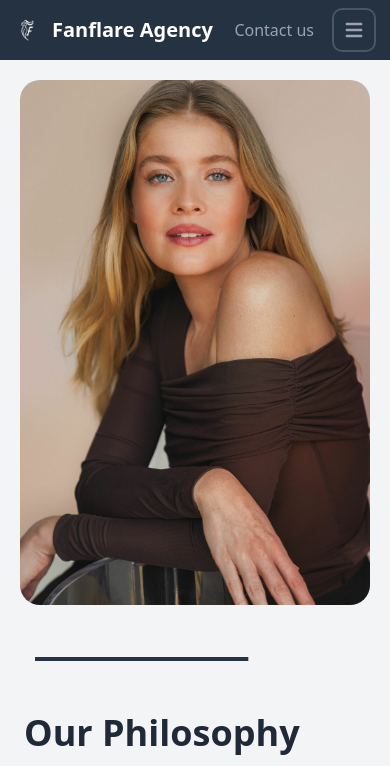
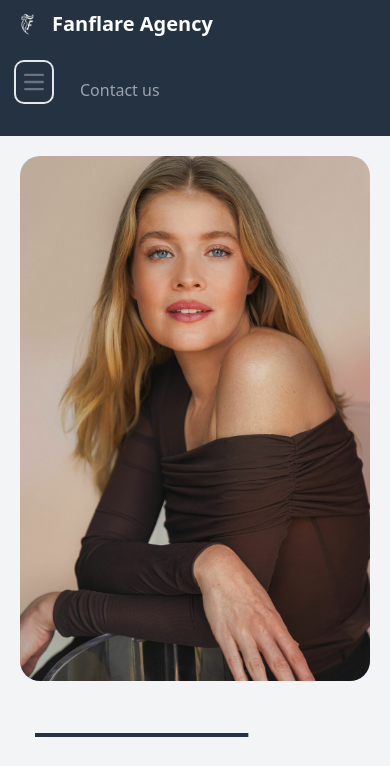
Before and after one commit to zuwi/fanflare, a plain HTML site: page index.html in a window 390 px wide. Both pictures are taken after a click on the button "Open main menu". Shown: the top 766 px of the page. Drawn offline with nearby package versions, Linux system fonts and the light colour scheme.

Commit message:
toggle header in mobile view

```diff
--- a/header.html
+++ b/header.html
@@ -6,25 +6,21 @@
                 <span class="text-white self-center text-xl font-semibold whitespace-nowrap">Fanflare Agency</span>
             </a>
             <div class="flex items-center lg:order-2">
-                <a href="contact.html" id="contact-link"
-                   class="block py-2 pr-4 pl-3 text-gray-400 lg:hover:text-white hover:bg-gray-700 hover:text-white lg:hover:bg-transparent border-gray-700 lg:hover:bg-transparent lg:border-0 lg:hover:text-primary-700 lg:p-0">
-                    Contact us
-                </a>
-                <button data-collapse-toggle="mobile-menu-2" type="button"
-                        class="text-gray-400 hover:bg-gray-700 focus:ring-gray-600 inline-flex items-center p-2 ml-1 text-sm rounded-lg lg:hidden focus:outline-none focus:ring-2"
-                        aria-controls="mobile-menu-2" aria-expanded="false">
+                <button id="mobile-menu-button" data-collapse-toggle="navbar-default" type="button" class="inline-flex items-center p-2 w-10 h-10 justify-center text-sm text-gray-500 rounded-lg md:hidden hover:bg-gray-100 focus:outline-none focus:ring-2 focus:ring-gray-200 dark:text-gray-400 dark:hover:bg-gray-700 dark:focus:ring-gray-600" aria-controls="navbar-default" aria-expanded="false">
                     <span class="sr-only">Open main menu</span>
-                    <svg class="w-6 h-6" fill="currentColor" viewBox="0 0 20 20" xmlns="http://www.w3.org/2000/svg">
-                        <path fill-rule="evenodd"
-                              d="M3 5a1 1 0 011-1h12a1 1 0 110 2H4a1 1 0 01-1-1zM3 10a1 1 0 011-1h12a1 1 0 110 2H4a1 1 0 01-1-1zM3 15a1 1 0 011-1h12a1 1 0 110 2H4a1 1 0 01-1-1z"
-                              clip-rule="evenodd"></path>
-                    </svg>
-                    <svg class="hidden w-6 h-6" fill="currentColor" viewBox="0 0 20 20" xmlns="http://www.w3.org/2000/svg">
-                        <path fill-rule="evenodd"
-                              d="M4.293 4.293a1 1 0 011.414 0L10 8.586l4.293-4.293a1 1 0 111.414 1.414L11.414 10l4.293 4.293a1 1 0 01-1.414 1.414L10 11.414l-4.293 4.293a1 1 0 01-1.414-1.414L8.586 10 4.293 5.707a1 1 0 010-1.414z"
-                              clip-rule="evenodd"></path>
+                    <svg class="w-5 h-5" aria-hidden="true" xmlns="http://www.w3.org/2000/svg" fill="none" viewBox="0 0 17 14">
+                        <path stroke="currentColor" stroke-linecap="round" stroke-linejoin="round" stroke-width="2" d="M1 1h15M1 7h15M1 13h15"/>
                     </svg>
                 </button>
+                <div class="hidden w-full md:block md:w-auto" id="navbar-default">
+                    <ul class="font-medium flex flex-col p-4 md:p-0 mt-4 rounded-lg space-y-4 md:space-y-0 md:flex-row md:space-x-8 rtl:space-x-reverse md:mt-0 md:border-0">
+                        <li>
+                            <a id="contact-link" href="contact.html" class="block py-2 px-3 text-gray-400 hover:bg-gray-700 hover:text-white border-gray-700 lg:text-Gray-400 lg:hover:text-gray-400 lg:hover:bg-transparent lg:border-0 lg:p-0" aria-current="page">
+                                Contact us
+                            </a>
+                        </li>
+                    </ul>
+                </div>
             </div>
         </div>
     </nav>
--- a/index.html
+++ b/index.html
@@ -263,6 +263,18 @@
             .then(response => response.text())
             .then(data => {
               document.getElementById('header-placeholder').innerHTML = data;
+
+              // Ermöglicht das Aufklappen/Einklappen des Headers für Mobiles.
+              // Füge den Event-Listener für den Button erst hinzu, nachdem der Header geladen wurde
+              const mobileMenuButton = document.getElementById('mobile-menu-button');
+              if (mobileMenuButton) {
+                mobileMenuButton.addEventListener('click', function() {
+                  const menu = document.getElementById('navbar-default');
+                  if (menu) {
+                    menu.classList.toggle('hidden');
+                  }
+                });
+              }
             });
     // Load the external footer file and inject it into the page
     fetch('footer.html')
```
